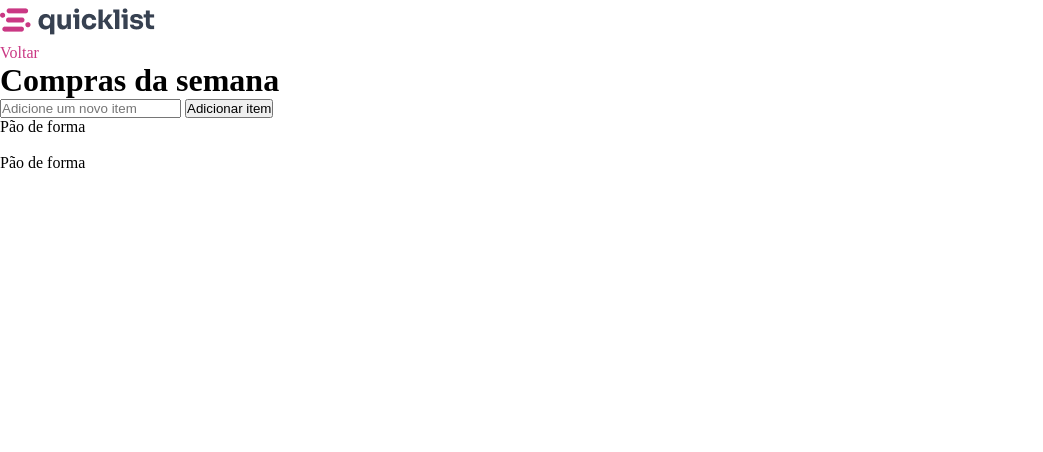
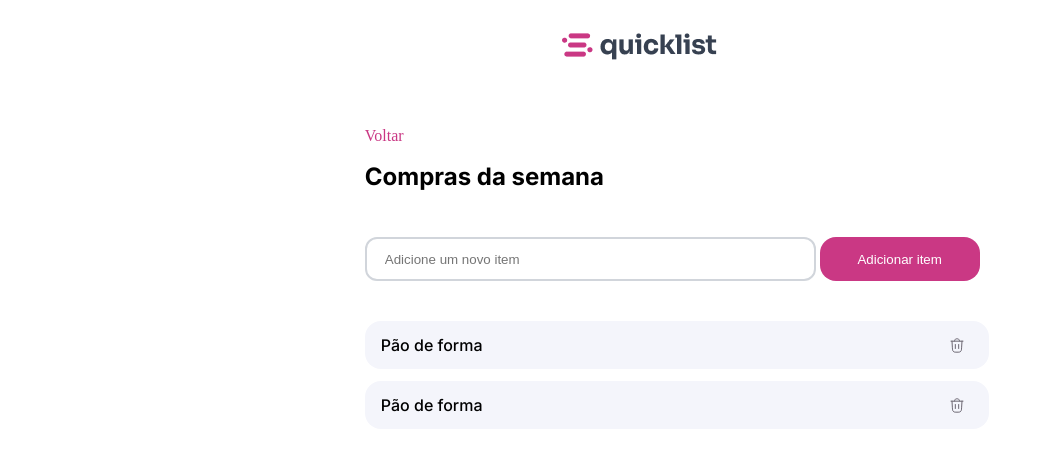
Before and after one commit to HaastZ/ListaDeCompras-Rocketseat, a plain HTML site: page index.html in a window 1280 px wide. Shown: the whole page, without its empty margins (0-1043 px from the left). Drawn offline with Linux system fonts and the light colour scheme.

Commit message:
finalizando o css

```diff
--- a/css/global.css
+++ b/css/global.css
@@ -31,3 +31,7 @@ a {
 a:hover {
     color: var(--color-brand-hover);
 }
+
+ul {
+    list-style: none;
+}
--- a/css/index.css
+++ b/css/index.css
@@ -1 +1,4 @@
 @import url(global.css);
+@import url(nav.css);
+@import url(title.css);
+@import url(main.css);
--- /dev/null
+++ b/css/main.css
@@ -0,0 +1,59 @@
+main {
+    margin-left: 22.8rem;
+    margin-top: 2.75rem;
+
+    & input:nth-child(1) {
+        padding: 0px 18px;
+        width: 28.18rem;
+        height: 2.75rem;
+        background-color: var(--always-white);
+        border: 2px solid var(--border-primary);
+        border-radius: 12px;
+    }
+
+    & input:nth-child(2) {
+        background-color: var(--color-brand);
+        color: var(--always-white);
+        height: 2.75rem;
+        width: 10rem;
+        border-radius: 1rem;
+        border: none;
+        cursor: pointer;
+
+        &:hover {
+            background-color: var(--color-brand-hover);
+        }
+    }
+}
+
+ul {
+    margin-top: 2.5rem;
+    display: flex;
+    flex-direction: column;
+    gap: 0.75rem;
+    width: 39rem;
+    max-height: 14.5rem;
+    overflow: scroll;
+    overflow-x: hidden;
+
+    & li {
+        width: 100%;
+        height: 100%;
+        background-color: var(--background-primary);
+        display: flex;
+        justify-content: space-between;
+        align-items: center;
+        padding: 1rem;
+        height: 3rem;
+        border-radius: 1rem;
+
+        & p {
+            font-weight: 500;
+            font-family: var(--font-family);
+        }
+
+        & img {
+            cursor: pointer;
+        }
+    }
+}
--- /dev/null
+++ b/css/nav.css
@@ -0,0 +1,5 @@
+nav {
+    display: flex;
+    justify-content: center;
+    margin: 1.5625rem;
+}
--- /dev/null
+++ b/css/title.css
@@ -0,0 +1,12 @@
+.title {
+    margin-left: 22.8rem;
+    margin-top: 3.875rem;
+
+    & h1 {
+        font-family: var(--font-family);
+        font-weight: 700;
+        font-size: 1.5rem;
+        line-height: 2rem;
+        margin-top: 1rem;
+    }
+}
```
Also changed, not shown: index.html (+0 -2 lines), assets/icons/icon delete.svg (added).
